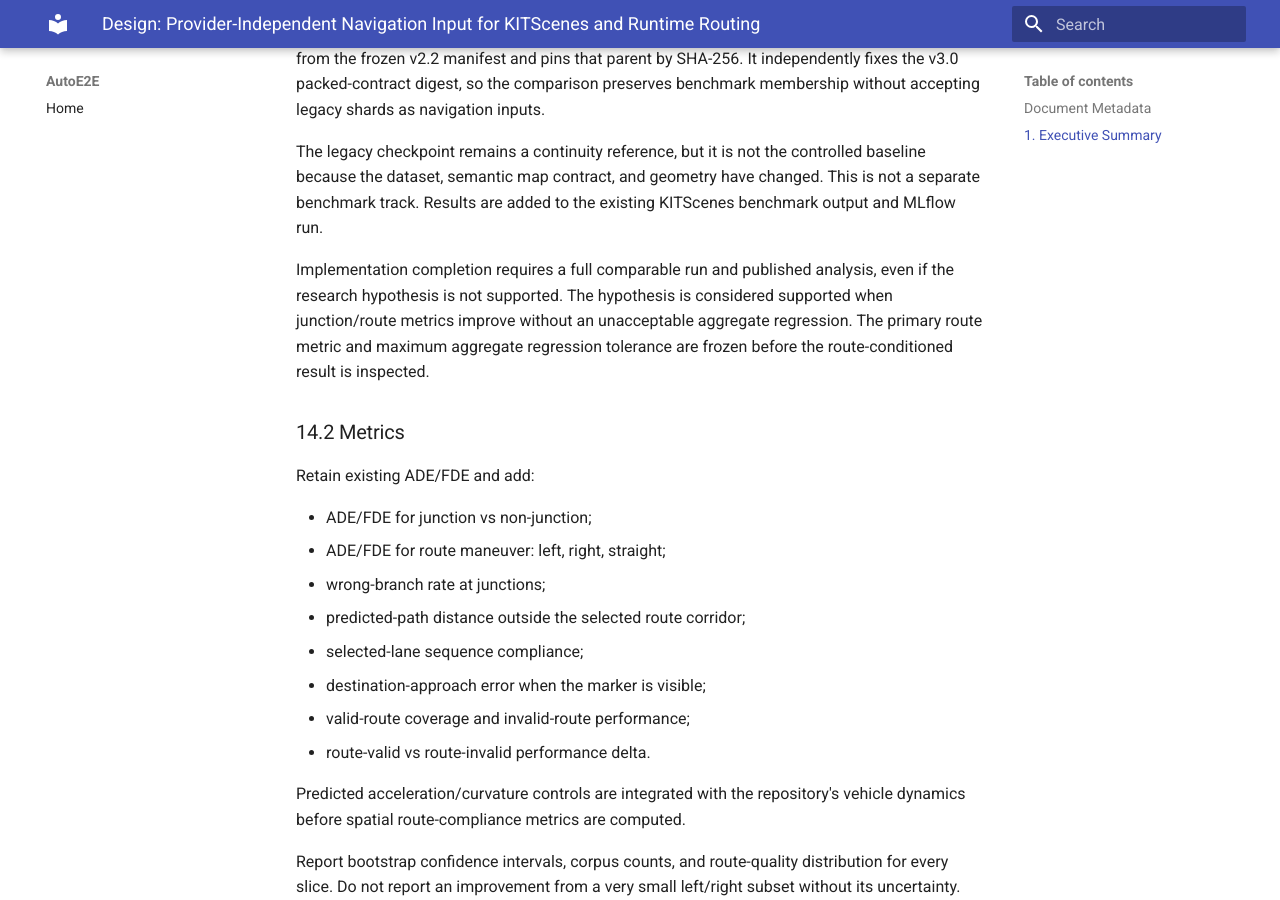
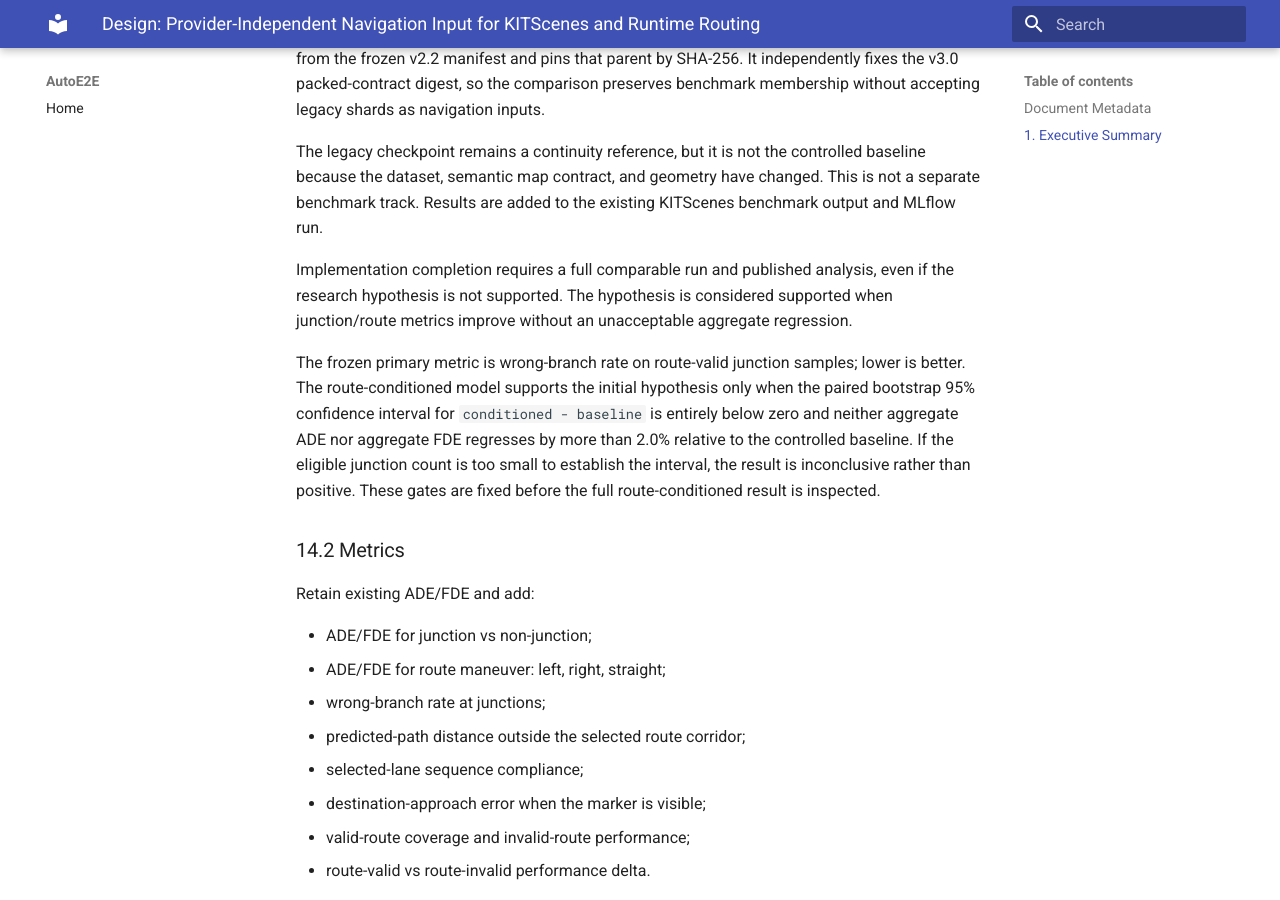
Before and after one commit to autowarefoundation/auto_e2e, an MkDocs documentation site: the page built from Docs/navigation_input_design.md, in a window 1280 px wide and 900 px high, scrolled down 21454 px. Built offline with MkDocs 1.6.1 and Material for MkDocs 9.7.7, drawn with Linux system fonts in a browser that asks for light colours.

Commit message:
docs(navigation): freeze full comparison success gates
Signed-off-by: riita10069 <ryota10069.tech5.jizi@gmail.com>

```diff
--- a/Docs/navigation_input_design.md
+++ b/Docs/navigation_input_design.md
@@ -926,9 +926,16 @@
 Implementation completion requires a full comparable run and published
 analysis, even if the research hypothesis is not supported. The hypothesis is
 considered supported when junction/route metrics improve without an
-unacceptable aggregate regression. The primary route metric and maximum
-aggregate regression tolerance are frozen before the route-conditioned result
-is inspected.
+unacceptable aggregate regression.
+
+The frozen primary metric is wrong-branch rate on route-valid junction samples;
+lower is better. The route-conditioned model supports the initial hypothesis
+only when the paired bootstrap 95% confidence interval for
+`conditioned - baseline` is entirely below zero and neither aggregate ADE nor
+aggregate FDE regresses by more than 2.0% relative to the controlled baseline.
+If the eligible junction count is too small to establish the interval, the
+result is inconclusive rather than positive. These gates are fixed before the
+full route-conditioned result is inspected.
 
 ### 14.2 Metrics
 
```
